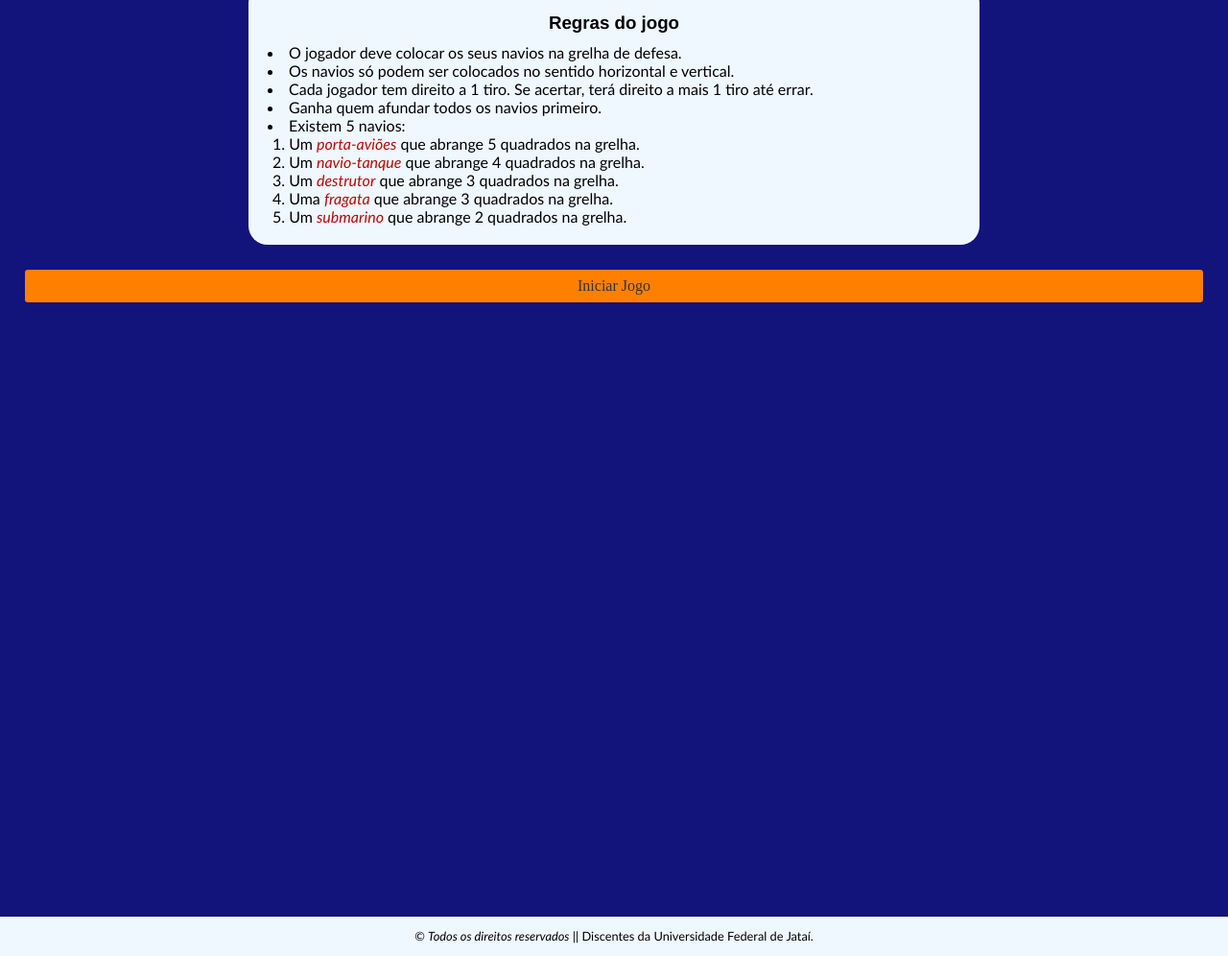
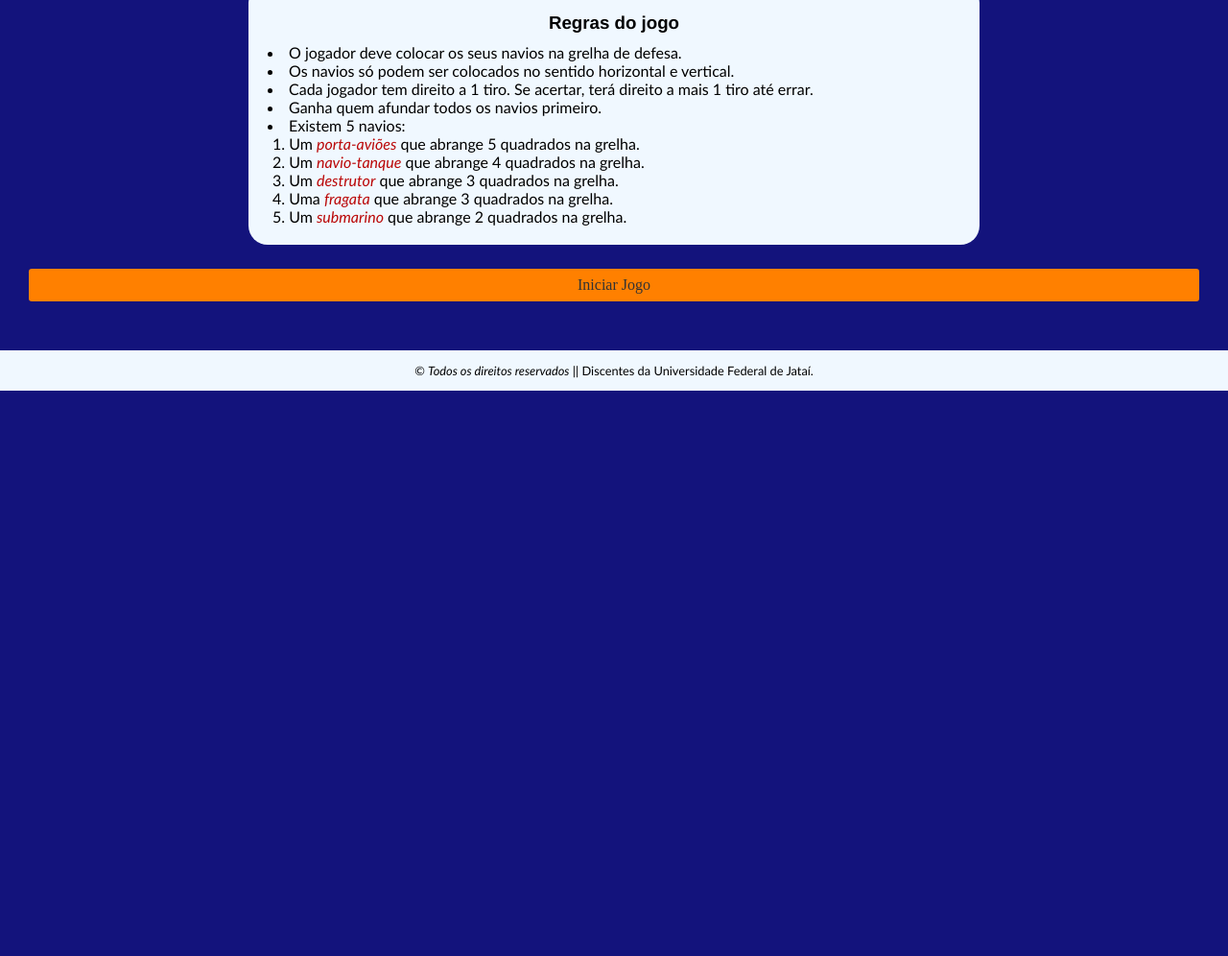
Before and after one commit to RayssaIssa/Batalha_Naval, a plain HTML site: page index.html in a window 1280 px wide. Shown: the part 230-1226 px from the top of the page at 96% size. After the commit the page ends 800 px from the top, so only its background shows below. Drawn offline with Linux system fonts and the light colour scheme; a web font is replaced by a local one.

Commit message:
arrumando o footer dentro do body

```diff
--- a/Style.css
+++ b/Style.css
@@ -133,13 +133,12 @@ section {
     text-decoration: none;
 }
 
-.rodapé {
+.rodape {
     font-family: 'Gill Sans', 'Gill Sans MT', Calibri, 'Trebuchet MS', sans-serif;
     background-color: aliceblue;
-    position: relative;
     text-align: center;
     font-size: 0.8pc;
-    margin-top: 50%;
+    margin-top: 2%;
     border-radius: 0%;
     padding: 1%;
 }
--- a/index.html
+++ b/index.html
@@ -63,19 +63,16 @@
                 </li>
             </ul>
         </section>
+        <div id="iniciarJogo" class="botao">Iniciar Jogo</div>
     </section>
-    <div id="iniciarJogo" class="botao">Iniciar Jogo</div>
 
     <section class="jogo">
         <div class="container">
             <div class="tabuleiro"></div>   <!-- O tabuleiro será gerado aqui dentro -->
         </div>
     </section>
-
+    <footer class="rodape">
+            <p>&copy <em>Todos os direitos reservados</em> || Discentes da Universidade Federal de Jataí.</p>
+    </footer>
 </body>
-<footer>
-    <div class="rodapé"> <!--O rodapé da nossa pagina principal-->
-        <p>&copy <em>Todos os direitos reservados</em> || Discentes da Universidade Federal de Jataí.</p>
-    </div>
-</footer>
 </html>
```
